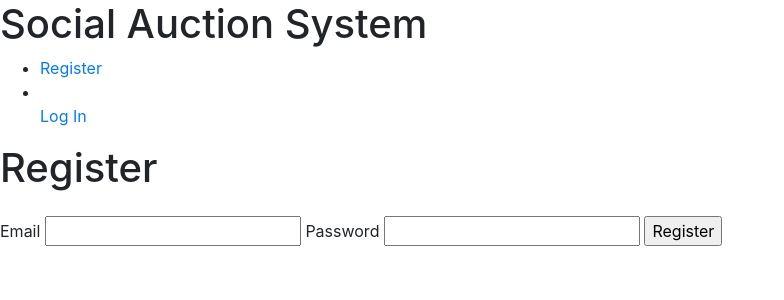
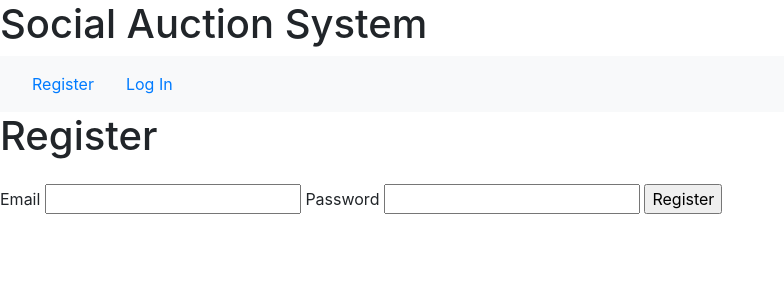
Before and after one commit to vornit/The-Social-Auction-Network, a Flask app: page /auth/register in a window 1280 px wide. Shown: the top 300 px of the page, without its empty margins (0-784 px from the left). Run offline with Flask 2, Linux system fonts and the light colour scheme; parts of the project's set-up code (start-up, migrations or seed data) failed here and were passed over.

Commit message:
Changed the navigation links to a navbar

```diff
--- a/src/tjts5901/templates/base.html
+++ b/src/tjts5901/templates/base.html
@@ -32,16 +32,15 @@
 <body>
 <nav>
   <h1>Social Auction System</h1>
-  <ul>
+  <nav class="navbar navbar-expand-lg navbar-light bg-light">
     {% if current_user.is_authenticated %}
-      <li class="nav-item"><a href="{{ url_for('auth.profile', email="me") }}" >{{ current_user['email'] }}</a></li>
-      <li class="nav-item"><a href="{{ url_for('auth.logout') }}" >Log Out</a></li>
-      <li class="nav-item"><a href="{{ url_for('items.index') }}">Items</a></li>
+      <a class="nav-item nav-link" href="{{ url_for('auth.profile', email="me") }}" >{{ current_user['email'] }}</a>
+      <a class="nav-item nav-link" href="{{ url_for('auth.logout') }}" >Log Out</a>
+      <a class="nav-item nav-link" href="{{ url_for('items.index') }}">Items</a>
     {% else %}
-      <li class="nav-item"><a href="{{ url_for('auth.register') }}">Register</a></li>
-      <li class="nav-item"></li><a href="{{ url_for('auth.login') }}">Log In</a></li>
+      <a class="nav-item nav-link" href="{{ url_for('auth.register') }}">Register</a>
+      <a class="nav-item nav-link" href="{{ url_for('auth.login') }}">Log In</a>
     {% endif %}
-  </ul>
 </nav>
 <section class="content">
   <header>
```
